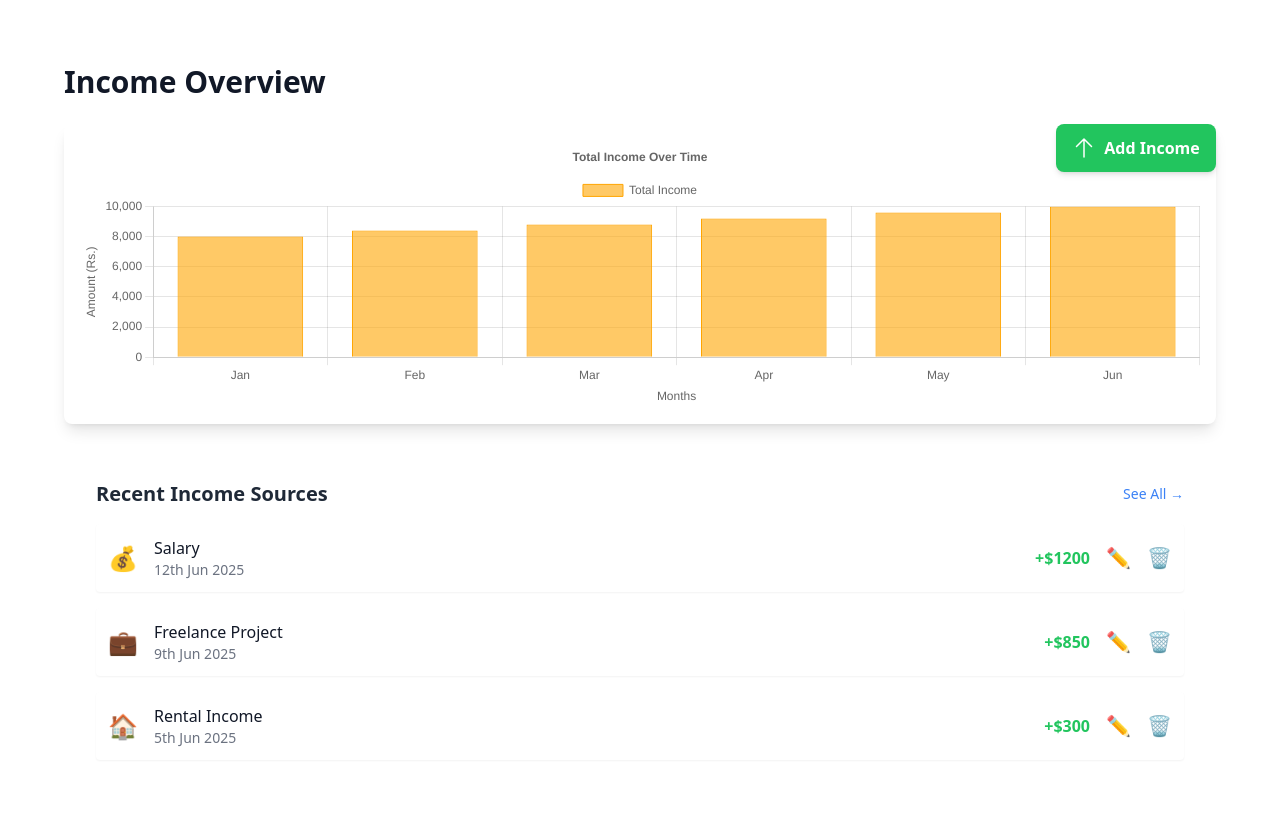
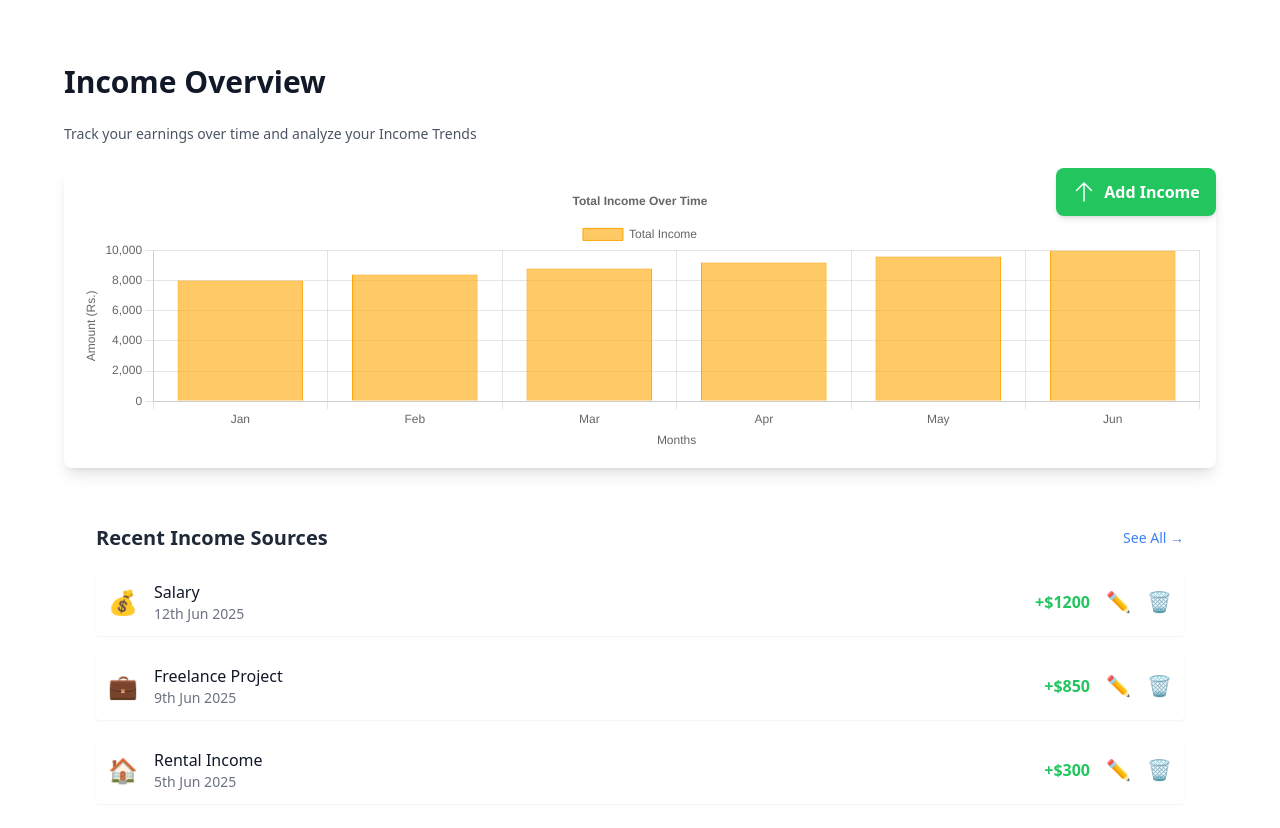
Before and after one commit to san2804/FinGuard-Updated-, a React (Create React App) app: page /income in a window 1280 px wide. Shown: the top 828 px of the page. Built offline with nearby package versions, Linux system fonts and the light colour scheme.

Commit message:
Update Income page

```diff
--- a/src/components/IncomePage.js
+++ b/src/components/IncomePage.js
@@ -12,6 +12,7 @@ const IncomePage = () => {
   return (
     <div className="max-w-7xl mx-auto px-4 sm:px-6 lg:px-8 py-8">
       <h1 className="text-3xl font-bold text-gray-900 text-left mb-6">Income Overview</h1>
+      <p className="text-sm text-gray-600">Track your earnings over time and analyze your Income Trends</p>
       <div className="relative">
         <button
           onClick={openIncomePopup}
```
